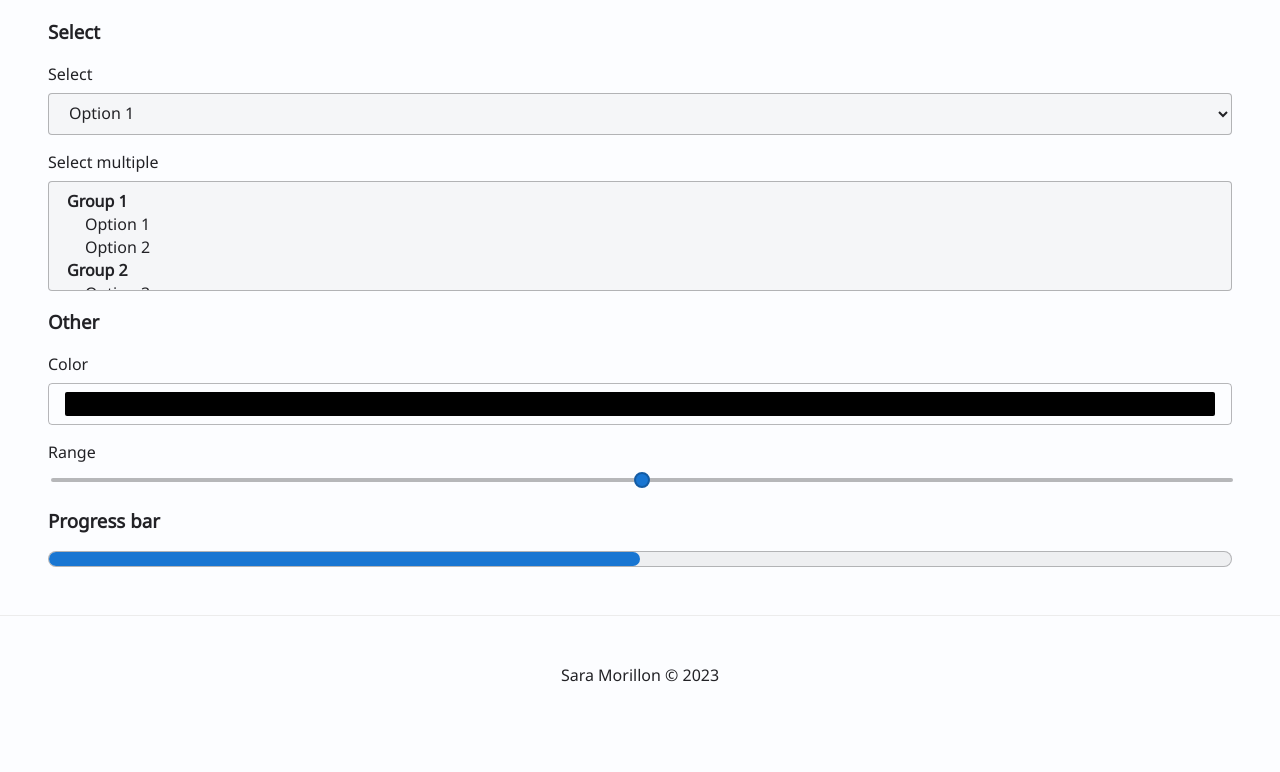
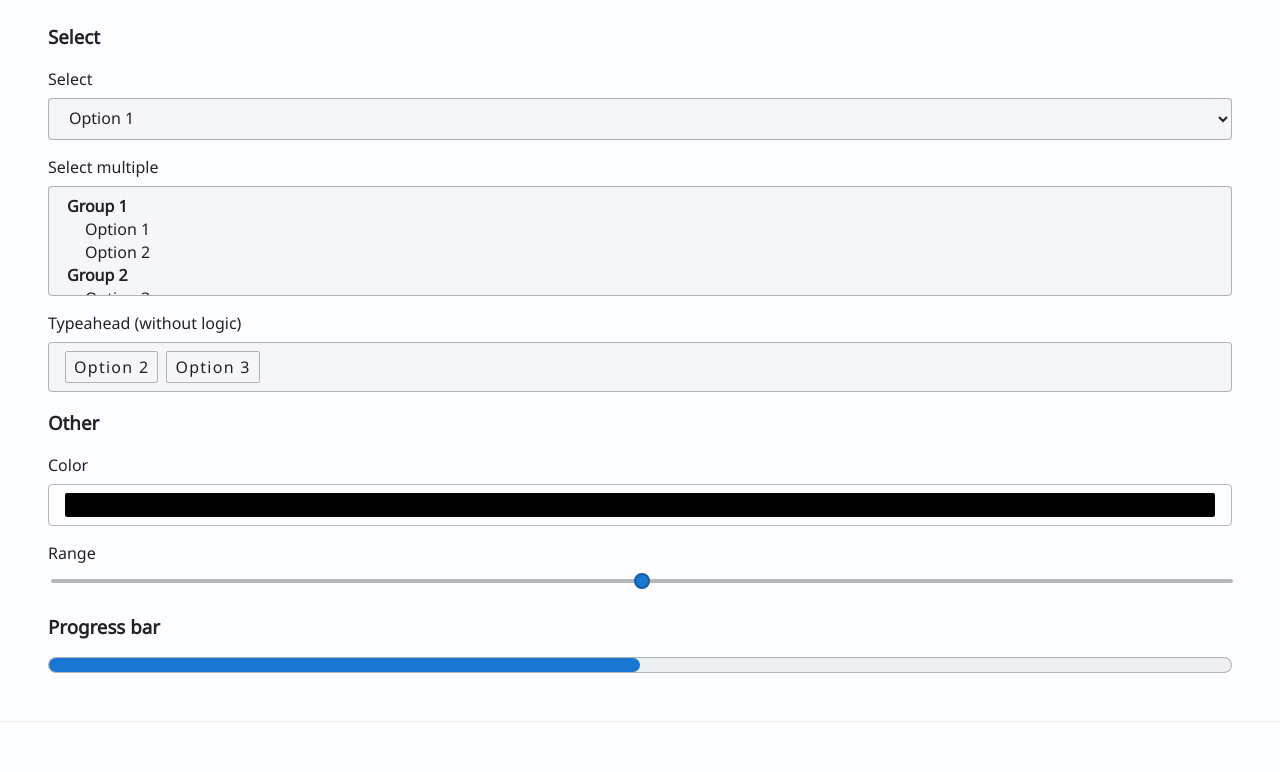
Before and after one commit to Sara-Morillon/mini-css, a React (Vite) app: page /form in a window 1280 px wide. Shown: the part 1942-2714 px from the top of the page. Before the commit the page ends 2676 px from the top, so only its background shows below. Built offline with nearby package versions, Linux system fonts and the light colour scheme.

Commit message:
Add typeahead design

```diff
--- a/src/css/forms.less
+++ b/src/css/forms.less
@@ -27,10 +27,9 @@ label {
 
   & > input:not([type='radio']):not([type='checkbox']),
   & > textarea,
-  & > select {
+  & > select,
+  & > [role='combobox'] {
     --margin-vertical: 0.5rem;
-
-    display: block;
 
     margin-top: var(--margin-vertical);
 
@@ -41,7 +40,8 @@ label {
 input,
 textarea,
 select,
-progress {
+progress,
+[role='combobox'] {
   --padding-vertical: 0.5rem;
   --padding-horizontal: 1rem;
 
@@ -285,3 +285,24 @@ progress::-webkit-progress-value {
 
   border-radius: 0.5rem;
 }
+
+[role='combobox'] {
+  display: flex;
+  flex-wrap: wrap;
+
+  & > input {
+    all: unset;
+    flex: 1;
+  }
+
+  & > button {
+    --padding-vertical: 0.25rem;
+    --padding-horizontal: 0.5rem;
+
+    --button-border: var(--palette-border);
+
+    margin-right: 0.5rem;
+
+    text-transform: none;
+  }
+}
--- a/src/ui/pages/Form.tsx
+++ b/src/ui/pages/Form.tsx
@@ -125,6 +125,19 @@ export function Form() {
         </select>
       </label>
 
+      <label>
+        Typeahead (without logic)
+        <div role="combobox">
+          <button>Option 2</button>
+          <button>Option 3</button>
+          <input list="datalist" />
+          <datalist id="datalist">
+            <option>Option 1</option>
+            <option>Option 3</option>
+          </datalist>
+        </div>
+      </label>
+
       <h3>Other</h3>
 
       <label>
```
